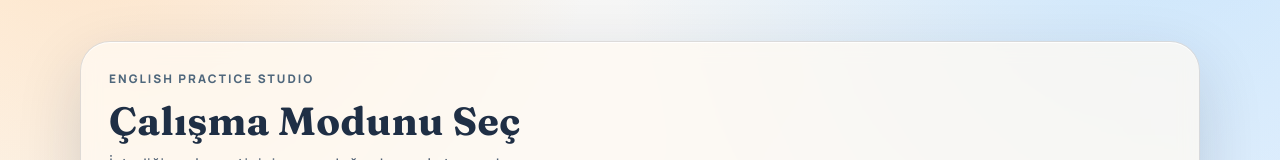
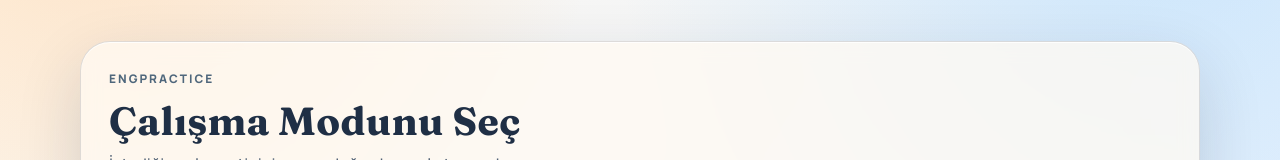
Before and after one commit to saffetblt/engpractice, a React (Vite) app: page / in a window 1280 px wide. Shown: the part 197-357 px from the top of the page. Built offline with nearby package versions, Linux system fonts and the light colour scheme.

Commit message:
Rename project to EngPractice

```diff
--- a/index.html
+++ b/index.html
@@ -4,7 +4,7 @@
     <meta charset="UTF-8" />
     <link rel="icon" type="image/svg+xml" href="/favicon.svg" />
     <meta name="viewport" content="width=device-width, initial-scale=1.0" />
-    <title>vocab-react</title>
+    <title>EngPractice</title>
   </head>
   <body>
     <div id="root"></div>
--- a/package.json
+++ b/package.json
@@ -1,5 +1,5 @@
 {
-  "name": "vocab-react",
+  "name": "engpractice",
   "private": true,
   "version": "0.0.0",
   "type": "module",
--- a/src/App.jsx
+++ b/src/App.jsx
@@ -150,7 +150,7 @@ function analyzeAnswer(userRaw, expectedRaw) {
 function HomePage({ onSelect }) {
   return (
     <section className="home-panel">
-      <p className="eyebrow">English Practice Studio</p>
+      <p className="eyebrow">EngPractice</p>
       <h1 className="main-title">Çalışma Modunu Seç</h1>
       <p className="home-text">
         İstediğin çalışma tipini seç ve doğrudan o alıştırma ekranına geç.
```
Also changed, not shown: 2 other files (tests, documents, lock files or other folders).
